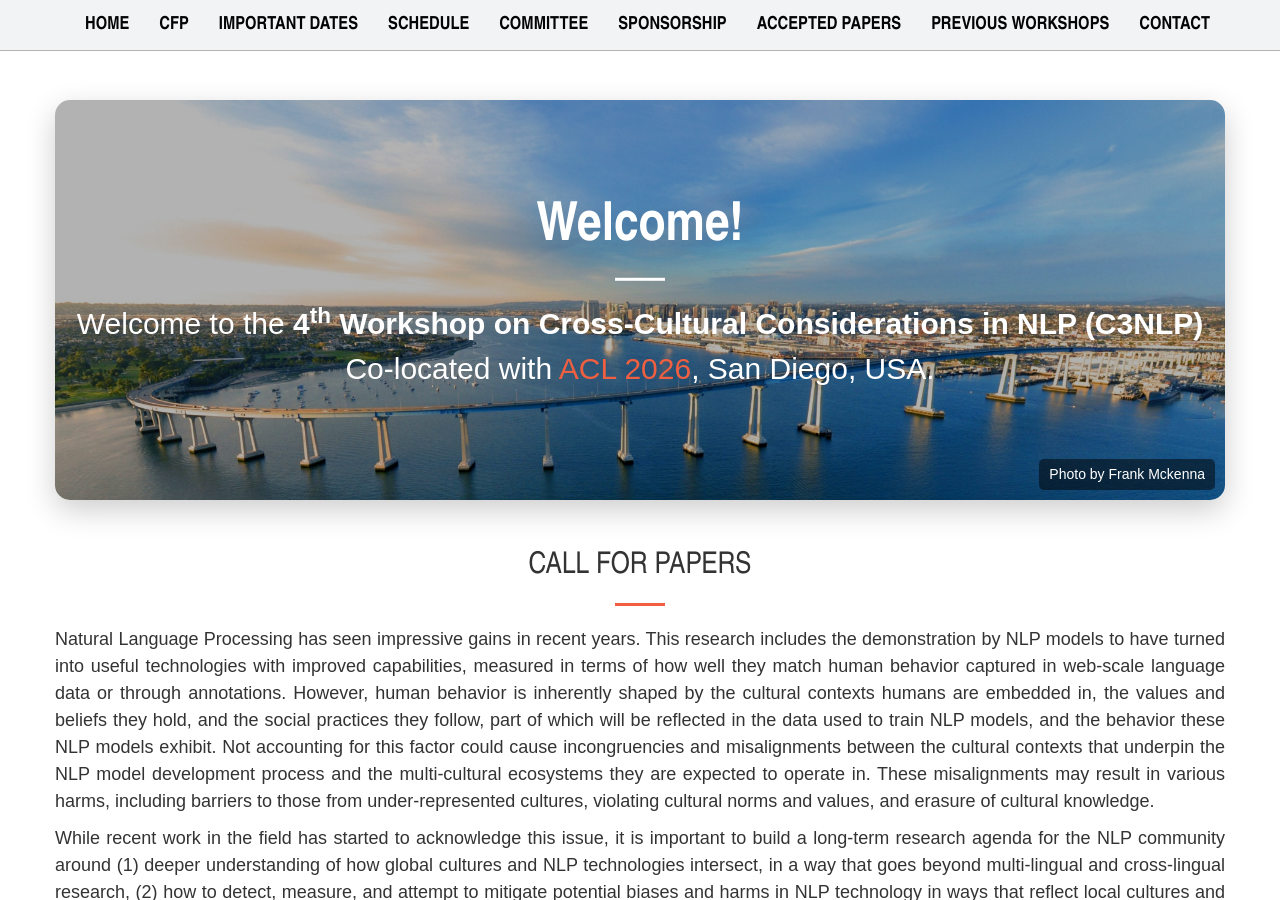
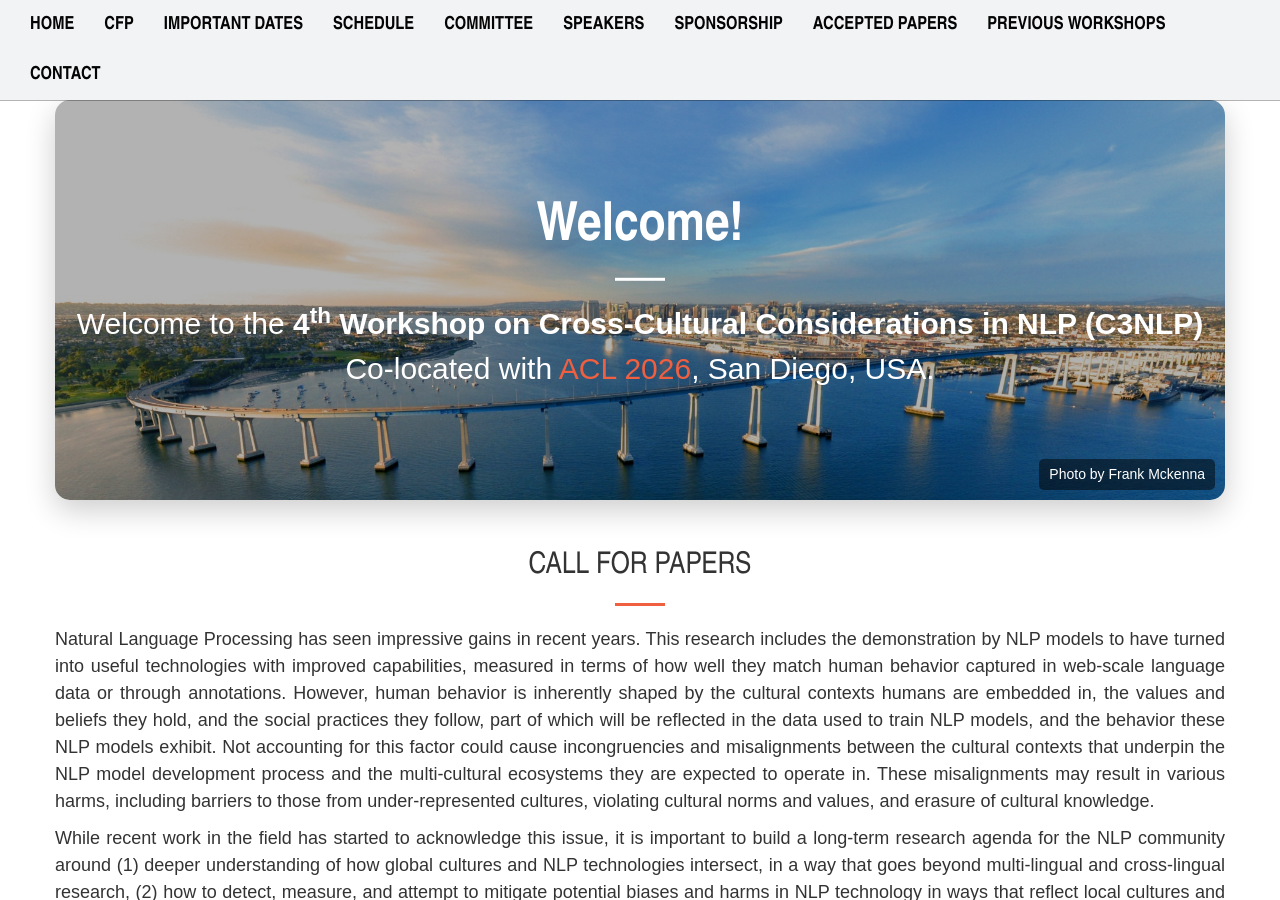
Before and after one commit to c3nlp/c3nlp.github.io, a Jekyll site: the page built from index.html, in a window 1280 px wide and 900 px high. Built offline with Jekyll 4.4.1, drawn with Linux system fonts in a browser that asks for light colours.

Commit message:
udpate speaker 2026

```diff
--- a/_includes/2026/nav.html
+++ b/_includes/2026/nav.html
@@ -33,7 +33,7 @@
                 <li><a class="page-scroll" href="#schedule" data-toggle="collapse" data-target=".navbar-collapse.in">Schedule</a></li>
 
                 <li><a class="page-scroll" href="#organizers" data-toggle="collapse" data-target=".navbar-collapse.in">Committee</a></li>
-                <!-- <li><a class="page-scroll" href="#speakers" data-toggle="collapse" data-target=".navbar-collapse.in">Speakers</a></li> -->
+                <li><a class="page-scroll" href="#speakers" data-toggle="collapse" data-target=".navbar-collapse.in">Speakers</a></li>
                 <li><a class="page-scroll" href="#sponsorship" data-toggle="collapse" data-target=".navbar-collapse.in">Sponsorship</a></li>
                 <li><a class="page-scroll" href="#accept_papers" data-toggle="collapse" data-target=".navbar-collapse.in">Accepted Papers</a></li>
                 <li><a class="page-scroll" href="#previous" data-toggle="collapse" data-target=".navbar-collapse.in">Previous Workshops</a></li>
```
